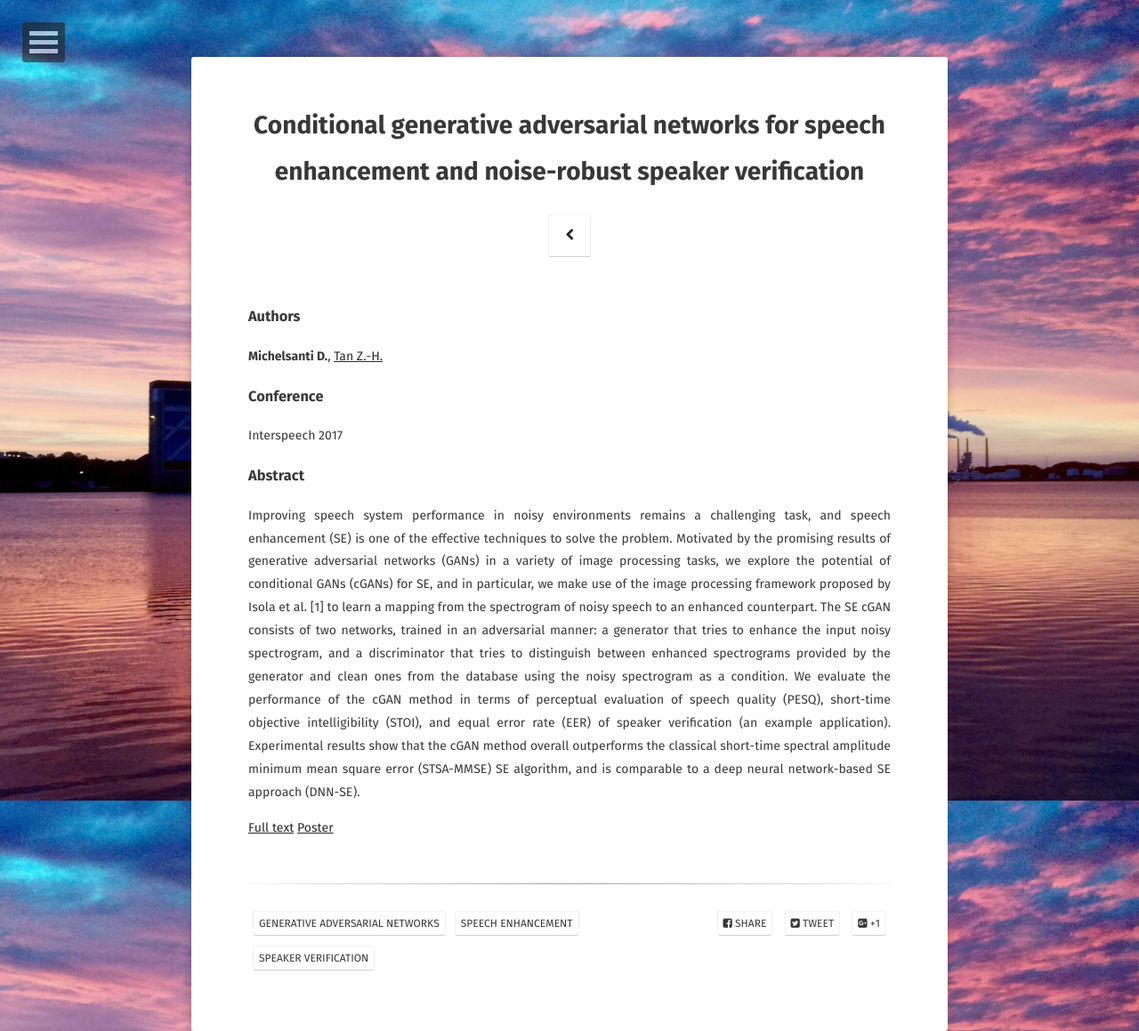
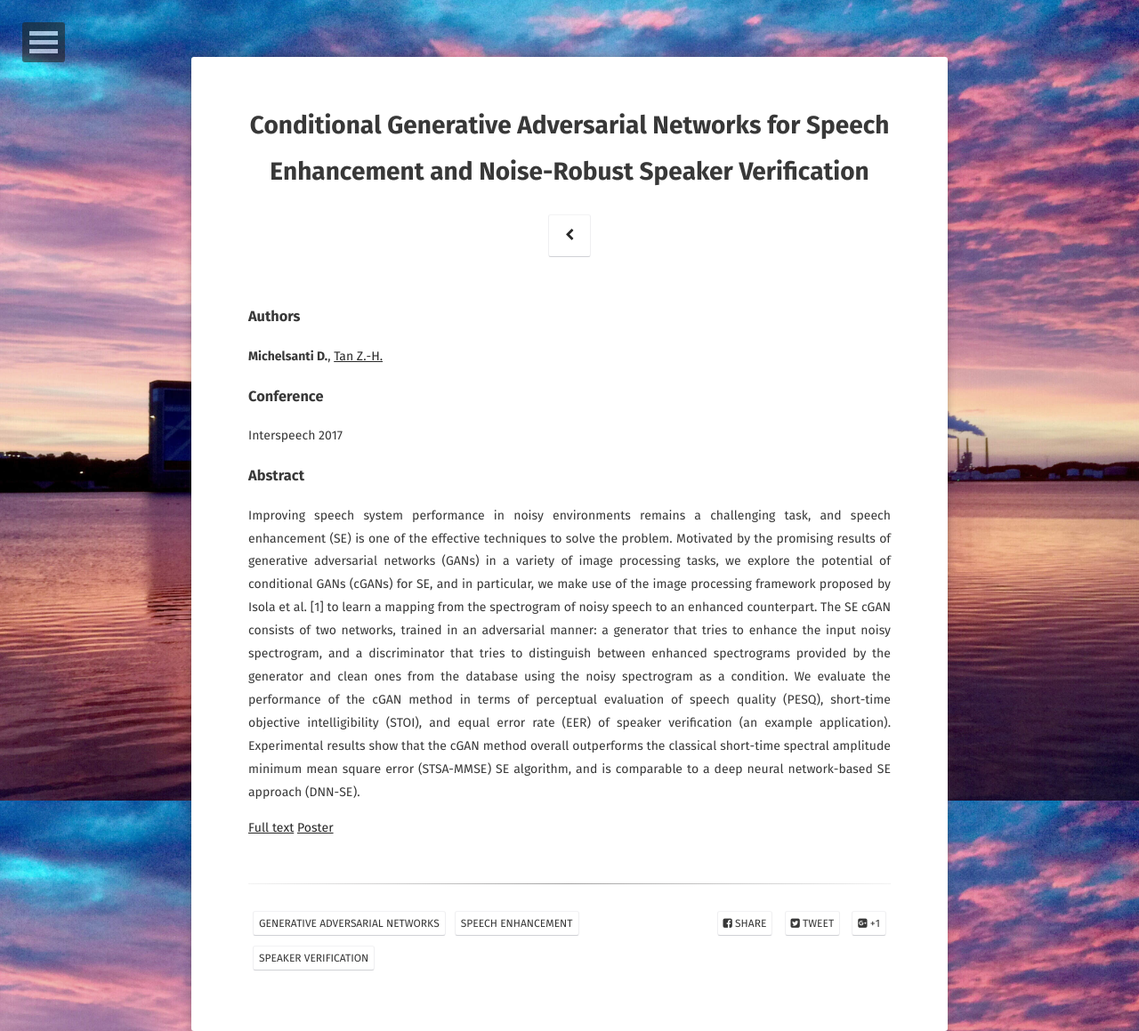
Before and after one commit to danmic/danmic.github.io, a Jekyll site: the page built from _posts/2017-08-24-ganse.md, in a window 1280 px wide. Shown: the whole page at 89% size. Built offline with Jekyll 4.4.1, drawn with Linux system fonts in a browser that asks for light colours; some web fonts are replaced.

```diff
--- a/_posts/2017-08-24-ganse.md
+++ b/_posts/2017-08-24-ganse.md
@@ -1,6 +1,6 @@
 ---
 layout: post
-title: "Conditional generative adversarial networks for speech enhancement and noise-robust speaker verification"
+title: "Conditional Generative Adversarial Networks for Speech Enhancement and Noise-Robust Speaker Verification"
 date: 2018-11-14
 excerpt: "Michelsanti D., Tan Z.-H."
 tags: [Generative adversarial networks, Speech enhancement, Speaker verification]
```
